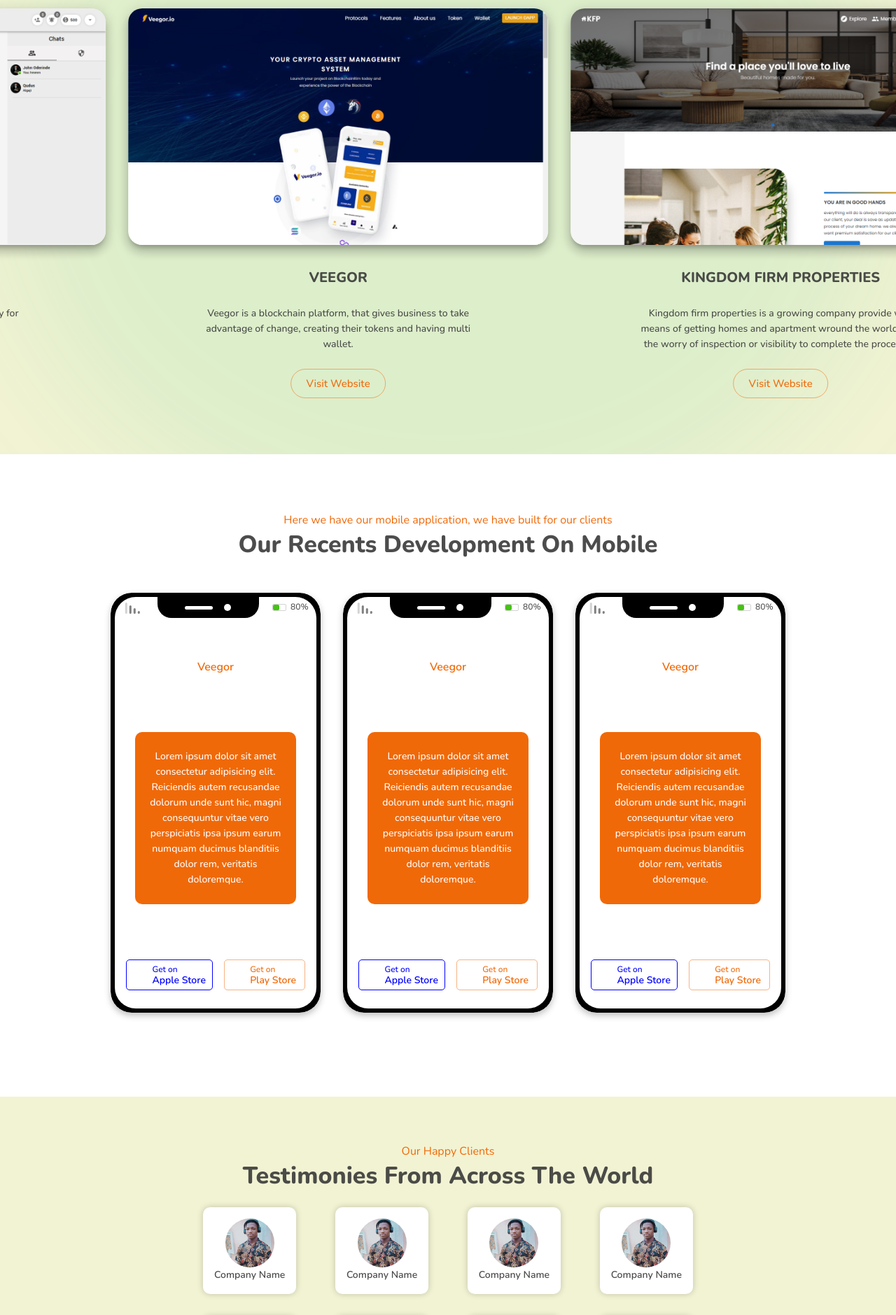
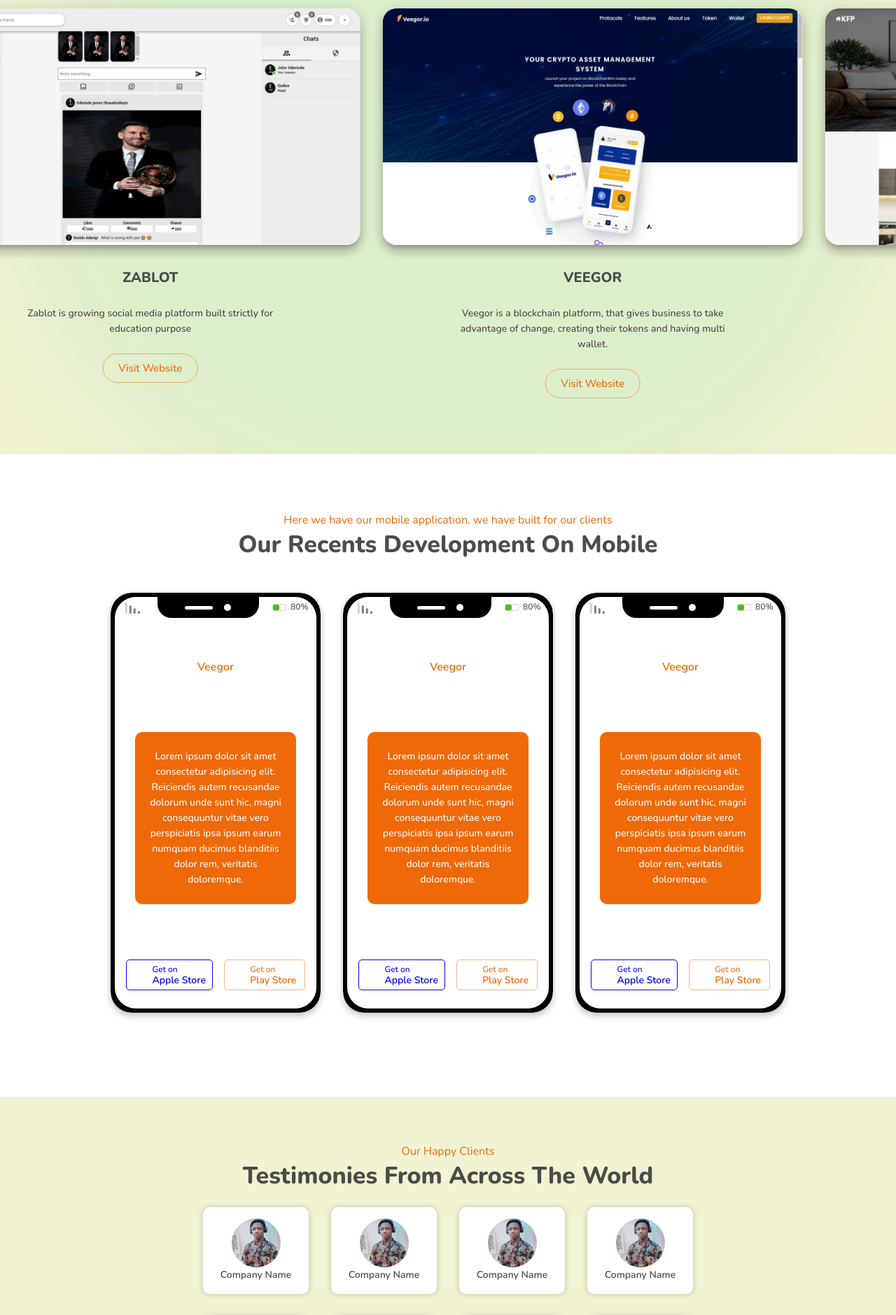
Before and after one commit to tjdibbs/frutiv, a React (Create React App) app: page /portfolio in a window 1280 px wide. Shown: the part 880-2759 px from the top of the page at 70% size. Built offline with nearby package versions, Linux system fonts and the light colour scheme; some icons are missing.

Commit message:
Update Components

```diff
--- a/src/styles/index.sass
+++ b/src/styles/index.sass
@@ -239,9 +239,9 @@
 
   @keyframes Scroll
     from
-      transform: translateX(0px)
+      transform: translateX(-100%)
     to
-      transform: translateX(-40vw)
+      transform: translateX(0%)
 
 
   // Portfolio stylesheet
@@ -264,6 +264,8 @@
     .website-list
       display: flex
       width: max-content
+      margin: auto
+      justify-content: center
       overflow: auto
       gap: 2em
       padding: 2em
@@ -404,11 +406,15 @@
       display: flex
       max-width: 700px
       margin: auto
-      gap: 2em
+      row-gap: 2em
+      column-gap: 2em
       flex-wrap: wrap
-      justify-content: space-between
+      justify-content: center
+      @include media_400
+        column-gap: 1em
       .client
         display: grid
+        flex-grow: 1
         place-items: center
         background: #fff
         border-radius: 10px
```
